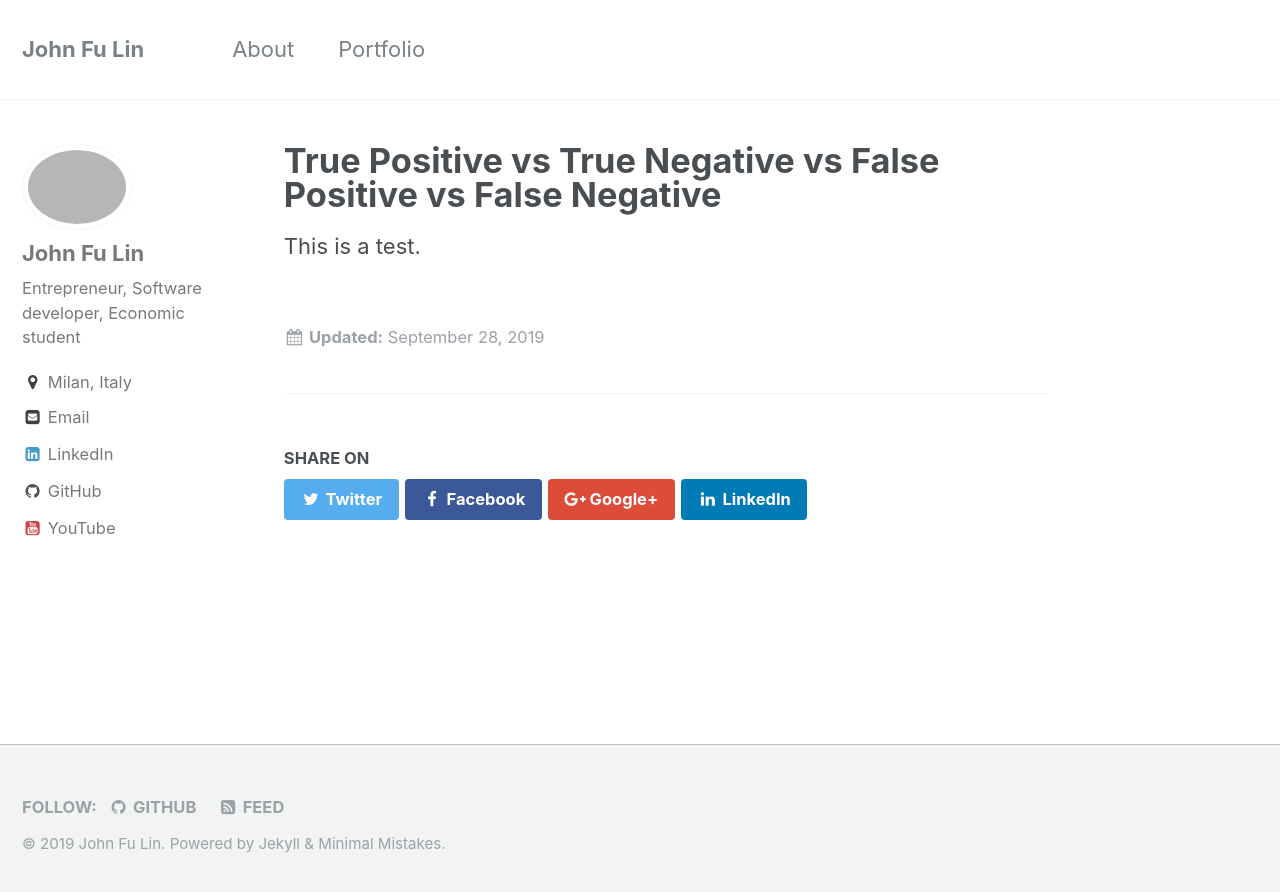
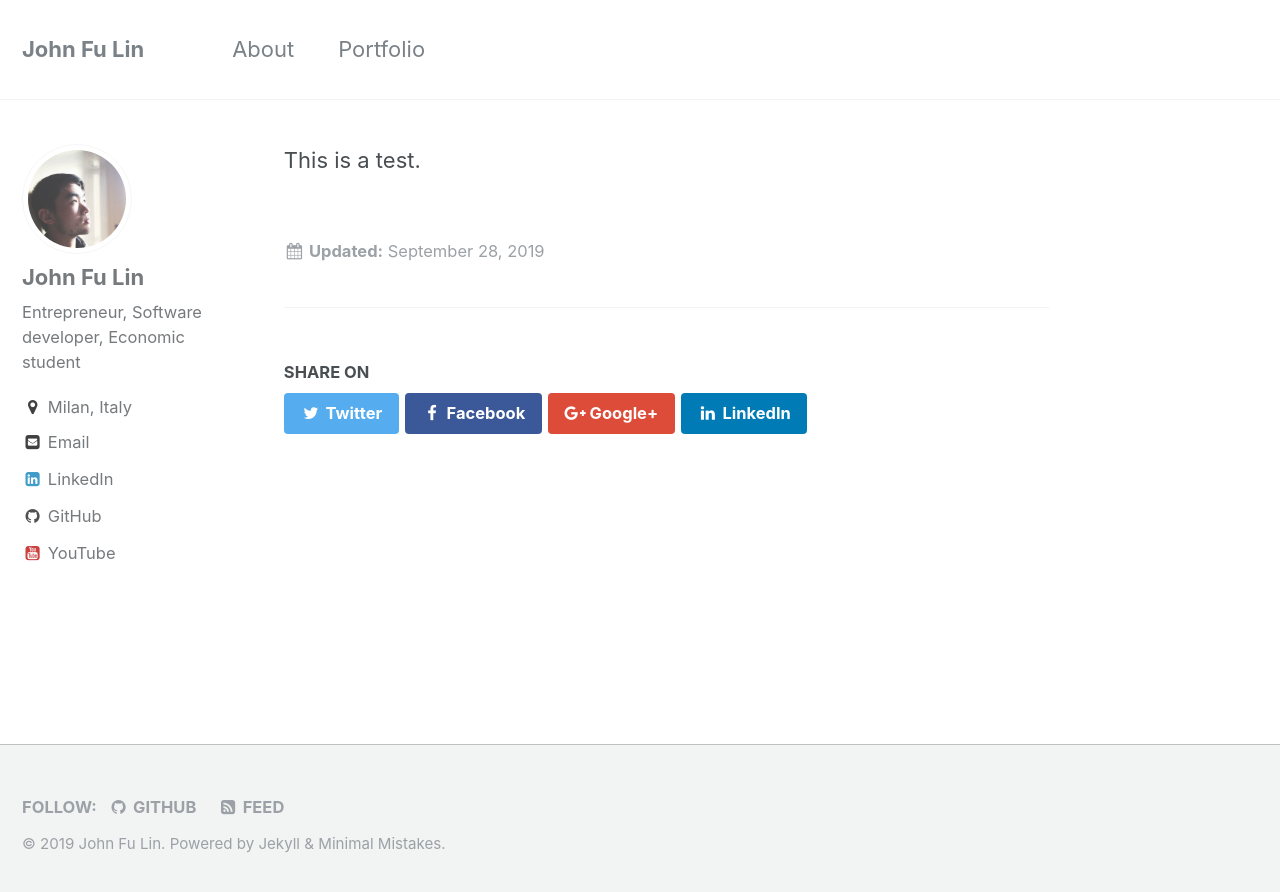
Before and after one commit to aeither/aeither.github.io, a Jekyll site: the page built from _posts/2019-09-28-First-post.md, in a window 1280 px wide. Shown: the top 892 px of the page. Built offline with Jekyll 4.4.1, drawn with Linux system fonts in a browser that asks for light colours.

Commit message:
fourth commit

```diff
--- a/_config.yml
+++ b/_config.yml
@@ -79,7 +79,7 @@ analytics:
 # Site Author
 author:
   name             : "John Fu Lin"
-  avatar           : "/assets/images/avatar.jpeg"
+  avatar           : "/assets/images/avatar.png"
   bio              : "Entrepreneur, Software developer, Economic student"
   location         : "Milan, Italy"
   target-blank     : "ext-link"
--- a/_posts/2019-09-28-First-post.md
+++ b/_posts/2019-09-28-First-post.md
@@ -1,5 +1,5 @@
 ---
-title:  "True Positive vs True Negative vs False Positive vs False Negative"
+title:  ""Stay hungry, stay foolish" -Steve Jobs"
 
 ---
 
```
Also changed, not shown: assets/images/favicon.png (deleted), favicon.png.
